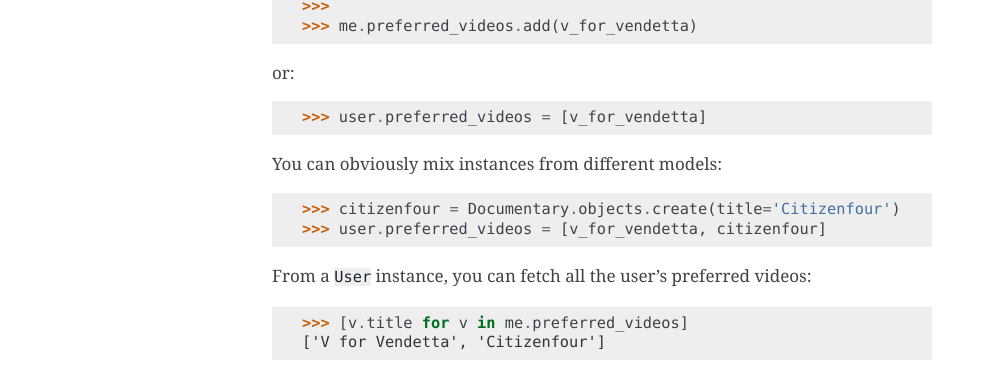
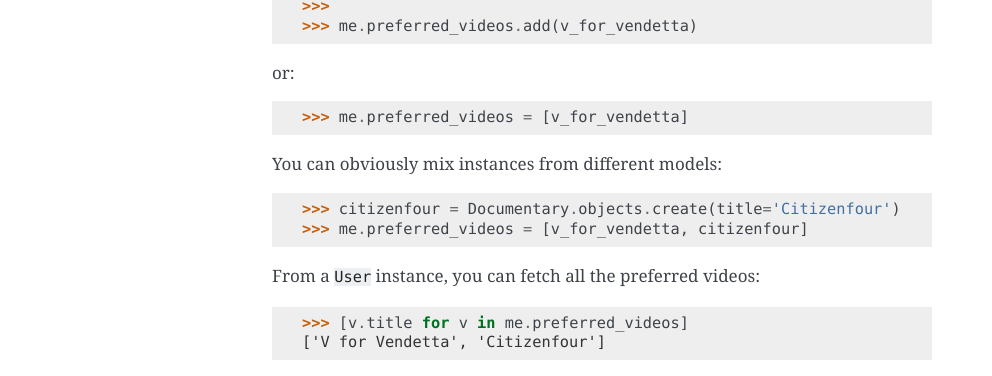
Before and after one commit to tkhyn/django-gm2m, a Sphinx documentation site: the page built from doc/quick_start.rst, in a window 1280 px wide. Shown: the part 1163-1539 px from the top of the page, without its empty margins (148-1140 px from the left). Built offline with Sphinx 7.4.7, drawn with Linux system fonts in a browser that asks for light colours; the version number could not be read and is left out.

Commit message:
Typos in doc

```diff
--- a/doc/features.rst
+++ b/doc/features.rst
@@ -236,9 +236,9 @@ Prefetching
 
 Prefetching works exactly the same way as with django ``ManyToManyField``::
 
-   >>> user.objects.all().prefetch_related('preferred_videos')
+   >>> User.objects.all().prefetch_related('preferred_videos')
 
-will, in a minimum number of queries, prefetch all the videos in all the user's
+will, in a minimum number of queries, prefetch all the videos in all the users'
 ``preferred_video`` lists.
 
 
--- a/doc/quick_start.rst
+++ b/doc/quick_start.rst
@@ -59,14 +59,14 @@ Now you can add videos to the ``preferred_videos`` set::
 
 or::
 
-   >>> user.preferred_videos = [v_for_vendetta]
+   >>> me.preferred_videos = [v_for_vendetta]
 
 You can obviously mix instances from different models::
 
    >>> citizenfour = Documentary.objects.create(title='Citizenfour')
-   >>> user.preferred_videos = [v_for_vendetta, citizenfour]
+   >>> me.preferred_videos = [v_for_vendetta, citizenfour]
 
-From a ``User`` instance, you can fetch all the user's preferred videos::
+From a ``User`` instance, you can fetch all the preferred videos::
 
    >>> [v.title for v in me.preferred_videos]
    ['V for Vendetta', 'Citizenfour']
```
